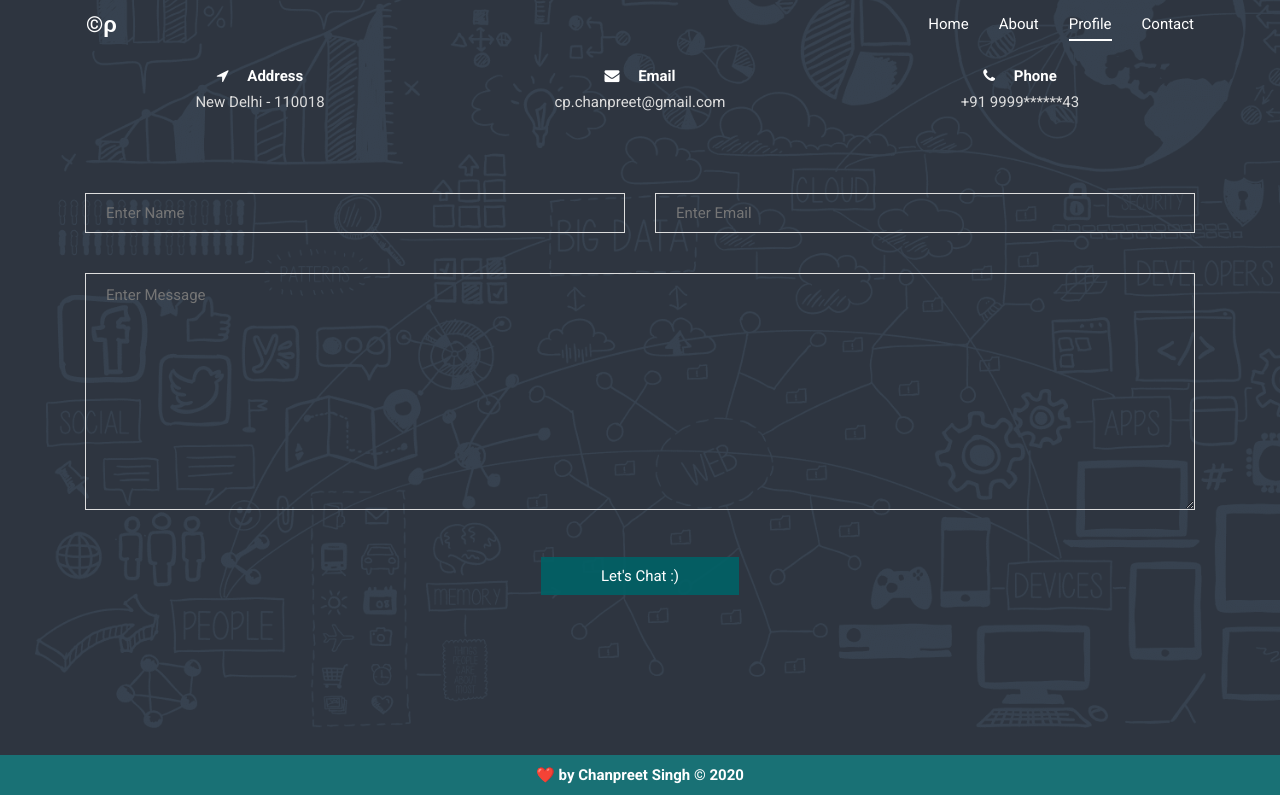
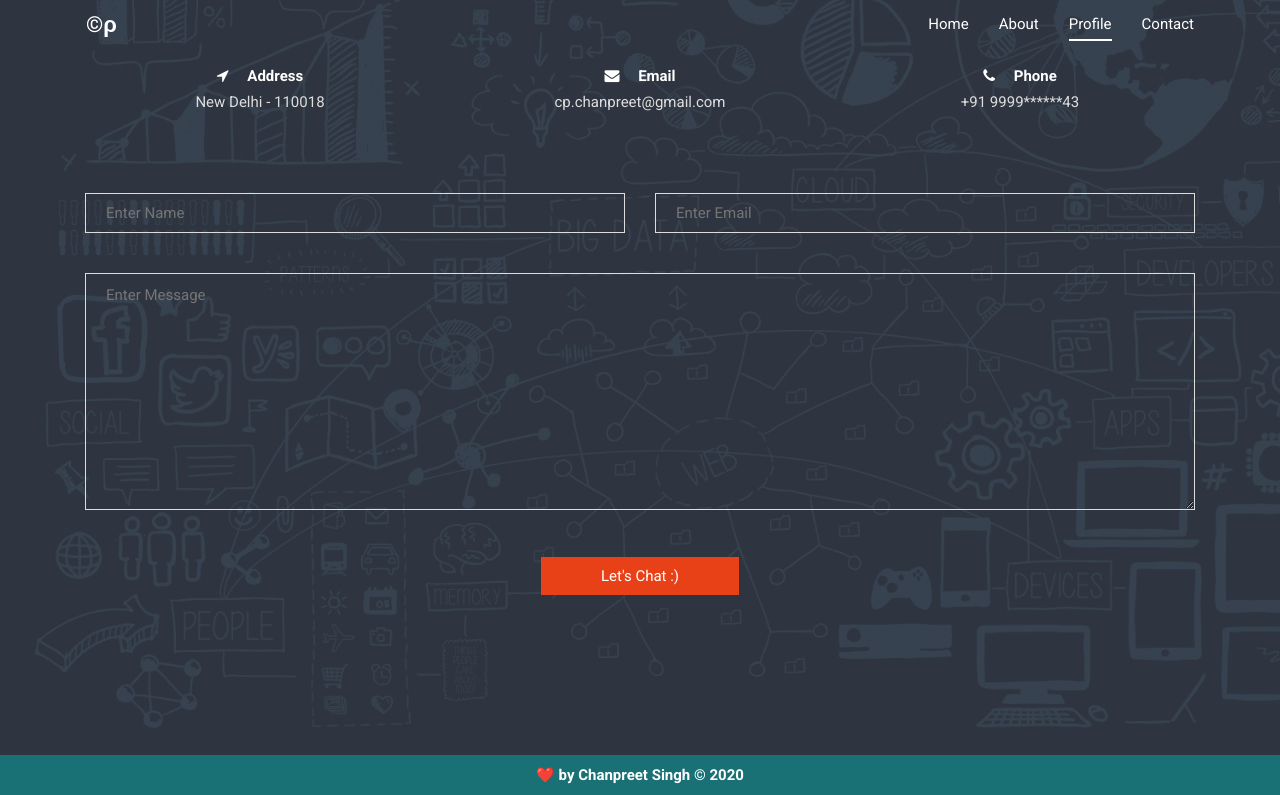
Before and after one commit to thechanpreetsingh/chanpreetsinghio.github.io, a plain HTML site: page index.html in a window 1280 px wide. In both pictures the pointer is over the input "Let's Chat :)". Shown: the part 2326-3121 px from the top of the page. Drawn offline with nearby package versions, Linux system fonts and the light colour scheme; no server answers; animation ran at ten frames a second; a script that the page names is missing.

Commit message:
Update style.css

```diff
--- a/style.css
+++ b/style.css
@@ -913,8 +913,8 @@ textarea {
 }
 
 #submit:hover {
-  border-color: rgba(0, 98, 102, 0.9);
-  background-color: rgba(0, 98, 102, 0.9);
+  border-color: #e84118;
+  background-color: #e84118;
 }
 
 .contact i.fa {
```
